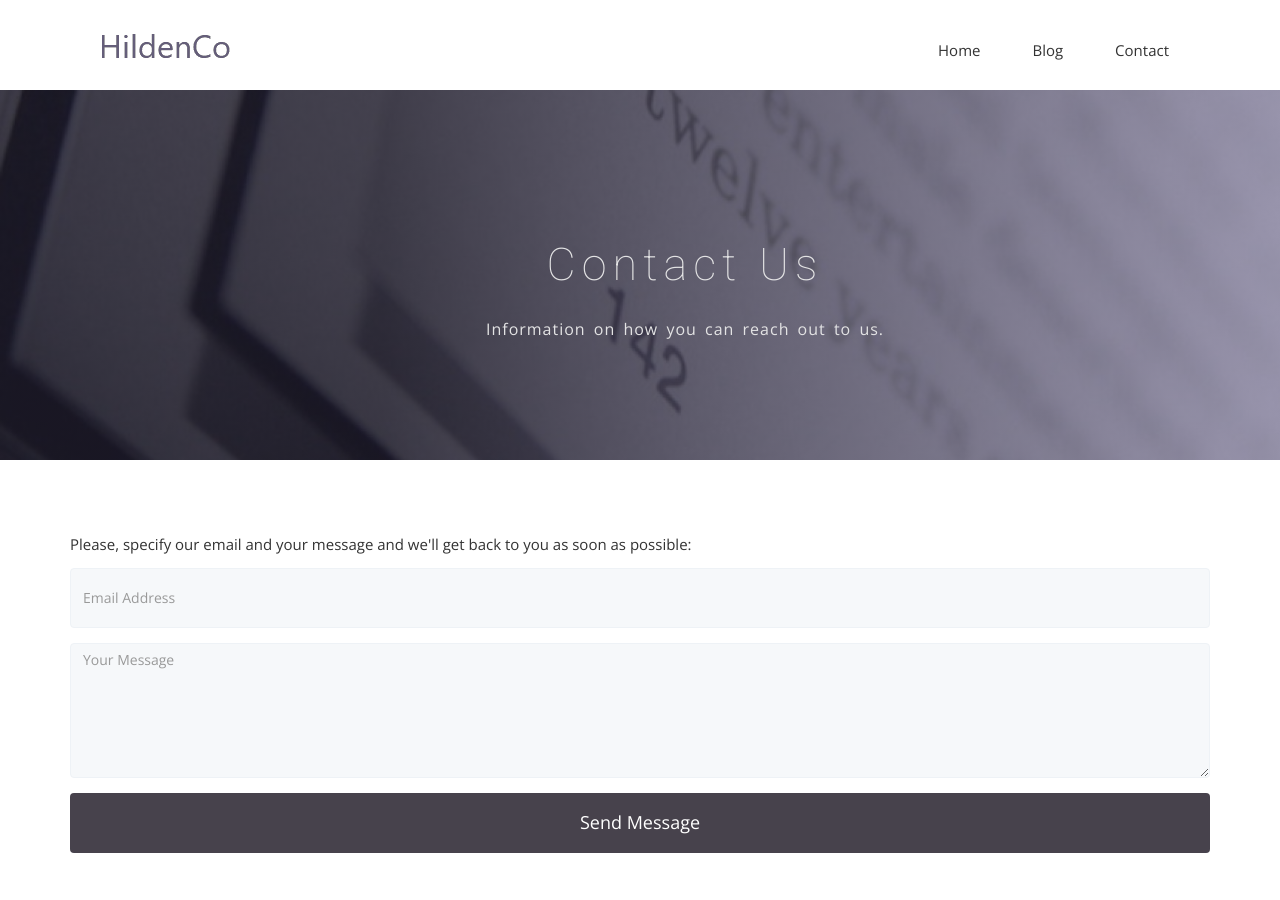
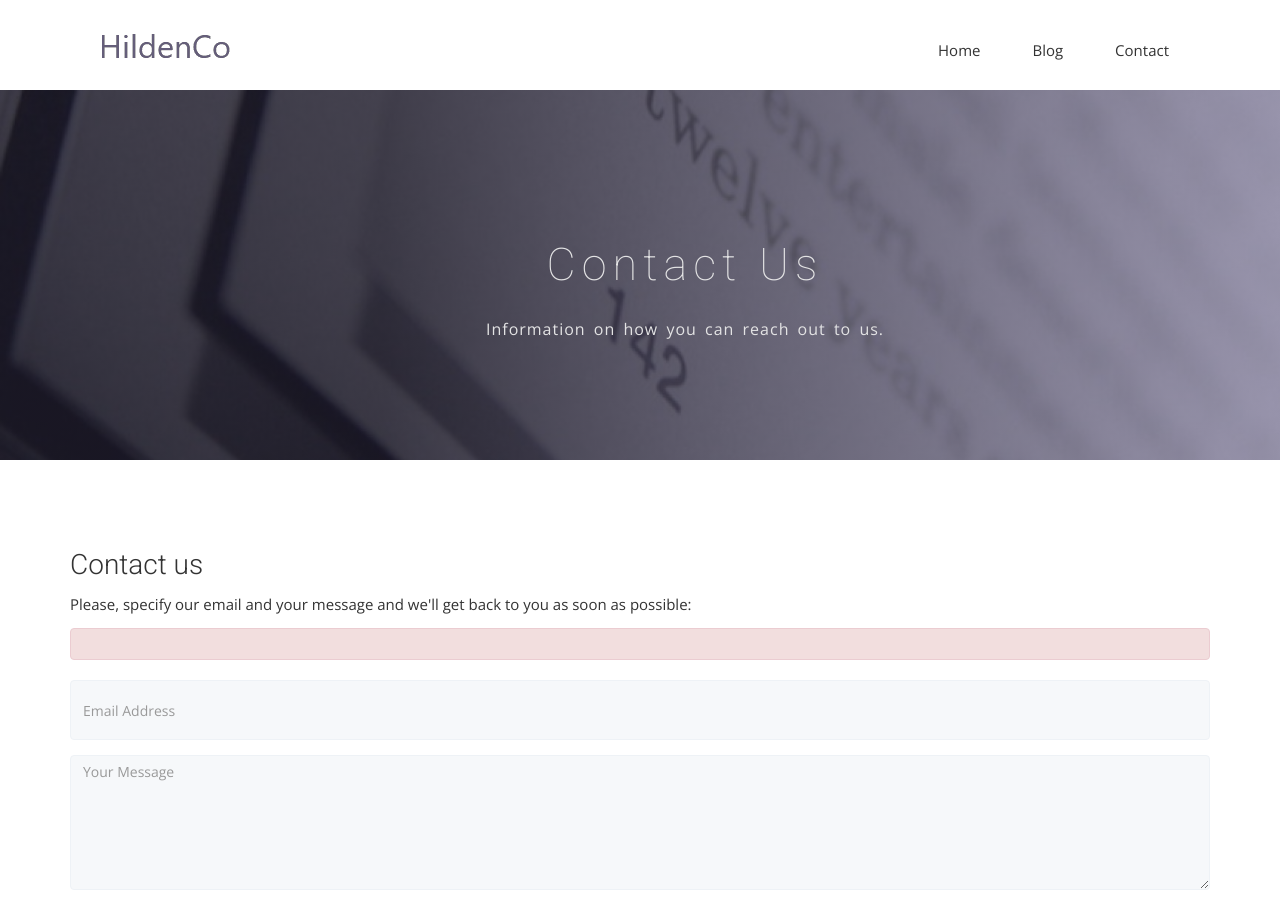
Before and after one commit to hildenco/hildenco.github.io, a Jekyll site: the page built from contact.html, in a window 1280 px wide and 900 px high. Built offline with Jekyll 4.4.1, drawn with Linux system fonts in a browser that asks for light colours; nearby versions of some CDN libraries; some web fonts are replaced.

Commit message:
Style changes

```diff
--- a/contact.html
+++ b/contact.html
@@ -23,8 +23,9 @@ permalink: /contact/
     <div class="row">
       <div class="col-md-12">
         <div class="block">
+          <h3>Contact us</h3>
           <p>Please, specify our email and your message and we'll get back to you as soon as possible:</p>
-          <p id="my-form-status"></p>
+          <p id="my-form-status" class="alert alert-danger"></p>
           <form action="https://formspree.io/mpzyvnna" id="my-form" method="POST">
             <div class="form-group">
               <input name="email" type="email" class="form-control" placeholder="Email Address">
@@ -107,7 +108,6 @@ permalink: /contact/
       var status = document.getElementById("my-form-status");
 
       // Success and Error functions for after the form is submitted
-
       function success() {
         form.reset();
         button.style = "display: none ";
@@ -128,7 +127,6 @@ permalink: /contact/
     });
 
     // helper function for sending an AJAX request
-
     function ajax(method, url, data, success, error) {
       var xhr = new XMLHttpRequest();
       xhr.open(method, url);
```
Also changed, not shown: other parts of contact.html (+1 -2 lines).
